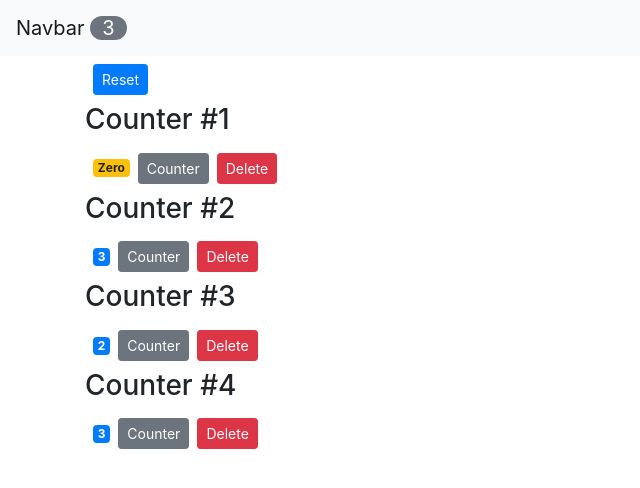
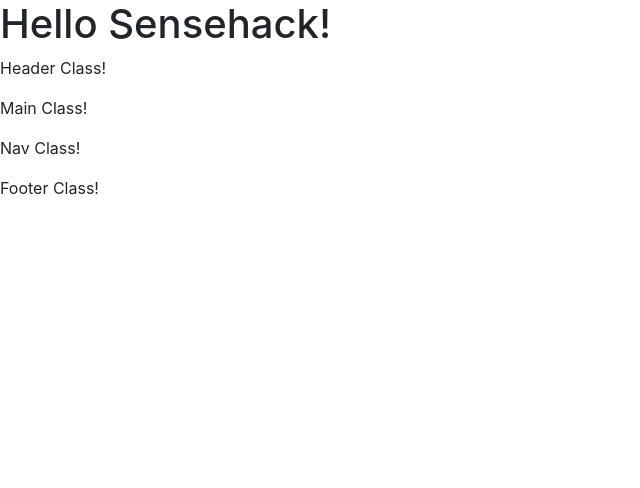
Before and after one commit to SensehacK/playgrounds, a React (Create React App) app: page / in a window 1280 px wide. Shown: the top 488 px of the page, without its empty margins (0-640 px from the left). Built offline with nearby package versions, Linux system fonts and the light colour scheme.

Commit message:
CS_612: Internet Computing Assingment_4

```diff
--- a/src/index.js
+++ b/src/index.js
@@ -1,9 +1,20 @@
 import React from 'react';
 import ReactDOM from 'react-dom';
 import "bootstrap/dist/css/bootstrap.css";
-import App from './App.js'
+// import App from './App.js'
+import MainApp from './sense_blog/mainApp.js'
 
-// const element = <h1>Hello SensehacK!</h1>
+const element = <h1>Hello SensehacK!</h1>
 
-ReactDOM.render(<App />, document.getElementById('root'));
-// console.log(element);
+/* Earlier Counters App code,
+didn't want to create a new Repo for React assignment
+ as I would indirectly move this codebase to my main repo for easy structure
+ */
+// ReactDOM.render(<App />, document.getElementById('root'));
+
+// Internet Computing Assignment 4
+ReactDOM.render(<MainApp />, document.getElementById('root'));
+
+console.log('Kautilya ? Sensehack : L');
+
+console.log(element);
--- /dev/null
+++ b/src/sense_blog/mainApp.js
@@ -0,0 +1,24 @@
+import React, { Component } from 'react';
+import Main from './page_components/main'
+import Header from './page_components/header';
+import Nav from './page_components/nav';
+import Footer from './page_components/footer';
+
+
+class MainApp extends Component {
+    state = {}
+    render() {
+        return (
+            <div>
+                <h1>Hello Sensehack!</h1>
+                <Header />
+                <Main />
+                <Nav />
+                <Footer />
+            </div>
+
+        );
+    }
+}
+
+export default MainApp;
--- /dev/null
+++ b/src/sense_blog/page_components/footer.js
@@ -0,0 +1,10 @@
+import React, { Component } from 'react';
+
+class Footer extends Component {
+    state = {}
+    render() {
+        return (<p>Footer Class!</p>);
+    }
+}
+
+export default Footer;
--- /dev/null
+++ b/src/sense_blog/page_components/header.js
@@ -0,0 +1,10 @@
+import React, { Component } from 'react';
+
+class Header extends Component {
+    state = {}
+    render() {
+        return (<p>Header Class!</p>);
+    }
+}
+
+export default Header;
--- /dev/null
+++ b/src/sense_blog/page_components/main.js
@@ -0,0 +1,10 @@
+import React, { Component } from 'react';
+
+class Main extends Component {
+    state = {}
+    render() {
+        return (<p>Main Class!</p>);
+    }
+}
+
+export default Main;
--- /dev/null
+++ b/src/sense_blog/page_components/nav.js
@@ -0,0 +1,10 @@
+import React, { Component } from 'react';
+
+class Nav extends Component {
+    state = {}
+    render() {
+        return (<p>Nav Class!</p>);
+    }
+}
+
+export default Nav;
```
